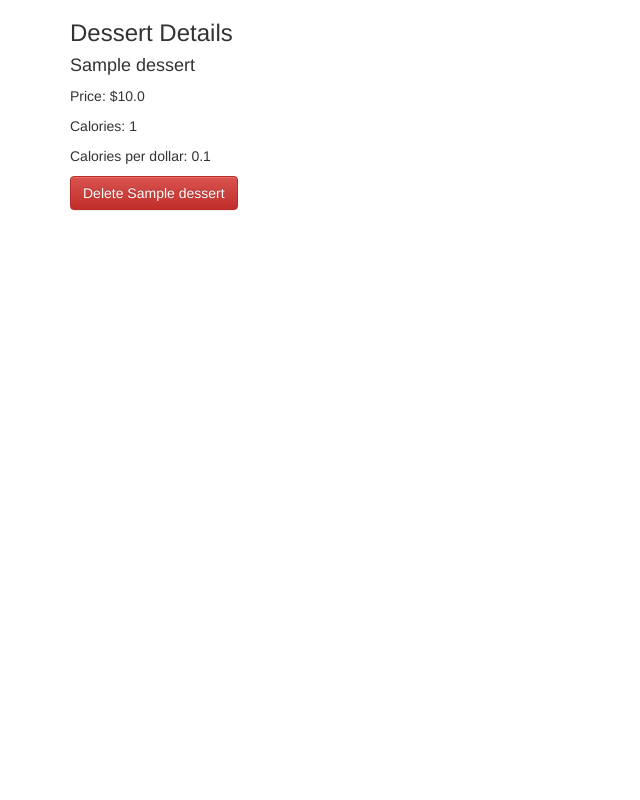
After one commit to jennielees/flask-sqlalchemy-example, a Flask app: page /desserts/1 in a window 1280 px wide. The commit adds this page. Shown: the whole page, without its empty margins (0-640 px from the left). Run offline with Flask 2, Linux system fonts and the light colour scheme; tables that the repository leaves empty hold one stand-in row (values such as "Sample post"); some libraries are stand-ins or nearby versions.

Commit message:
Deleting items

```diff
--- a/models.py
+++ b/models.py
@@ -52,9 +52,34 @@ def create_dessert(new_name, new_price, new_calories):
     db.session.add(dessert)
 
     # Save all pending changes to the database
-    db.session.commit()
 
-    return dessert
+    try:
+        db.session.commit()
+        return dessert
+    except:
+        # If something went wrong, explicitly roll back the database
+        db.session.rollback()
+
+
+def delete_dessert(id):
+
+    dessert = Dessert.query.get(id)
+
+    if dessert:
+        # We store the name before deleting it, because we can't access it
+        # afterwards.
+        dessert_name = dessert.name
+        db.session.delete(dessert)
+
+        try:
+            db.session.commit()
+            return "Dessert {} deleted".format(dessert_name)
+        except:
+            # If something went wrong, explicitly roll back the database
+            db.session.rollback()
+            return "Something went wrong"
+    else:
+        return "Dessert not found"
 
 
 if __name__ == "__main__":
--- /dev/null
+++ b/templates/details.html
@@ -0,0 +1,23 @@
+{% include 'header.html' %}
+
+<body>
+
+    <div class="container">
+
+    <h3>Dessert Details</h3>
+
+    <h4>{{ dessert.name }}</h4>
+
+    <p>Price: ${{ dessert.price }}</p>
+
+    <p>Calories: {{ dessert.calories }}</p>
+
+    <p>Calories per dollar: {{ dessert.calories_per_dollar() }}</p>
+
+
+    <a href="/delete/{{ dessert.id }}" class="btn btn-danger">Delete {{ dessert.name }}</a>
+
+
+    </div>
+
+</body>
--- a/views.py
+++ b/views.py
@@ -1,6 +1,6 @@
 from flask import render_template, request
 
-from models import Dessert, create_dessert
+from models import Dessert, create_dessert, delete_dessert
 from app import app
 
 
@@ -40,3 +40,21 @@ def add():
         # Oh no, something went wrong!
         # We can access the error message via e.message:
         return render_template('add.html', error=e.message)
+
+
+@app.route('/desserts/<id>')
+def view_dessert(id):
+
+    # We could define this inside its own function but it's simple enough
+    # that we don't really need to.
+    dessert = Dessert.query.get(id)
+
+    return render_template('details.html', dessert=dessert)
+
+
+@app.route('/delete/<id>')
+def delete(id):
+
+    message = delete_dessert(id)
+
+    return index()  # Look at the URL bar when you do this. What happens?
```
Also changed, not shown: templates/index.html (+10 -1 lines), test_models.py (+19 -1 lines).
